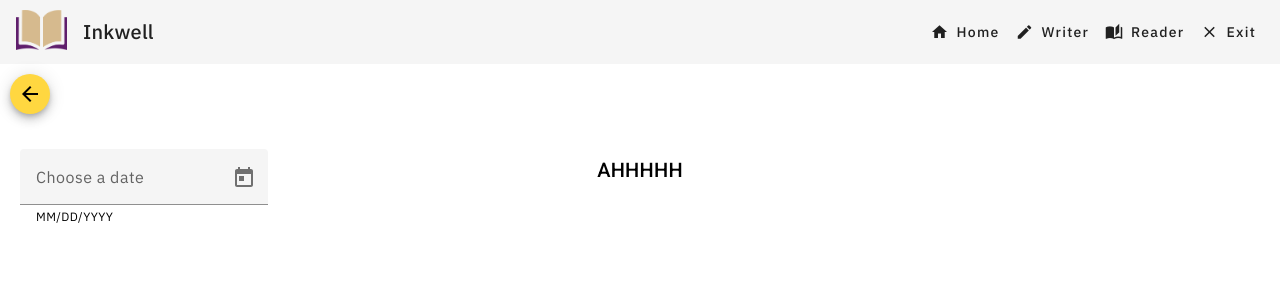
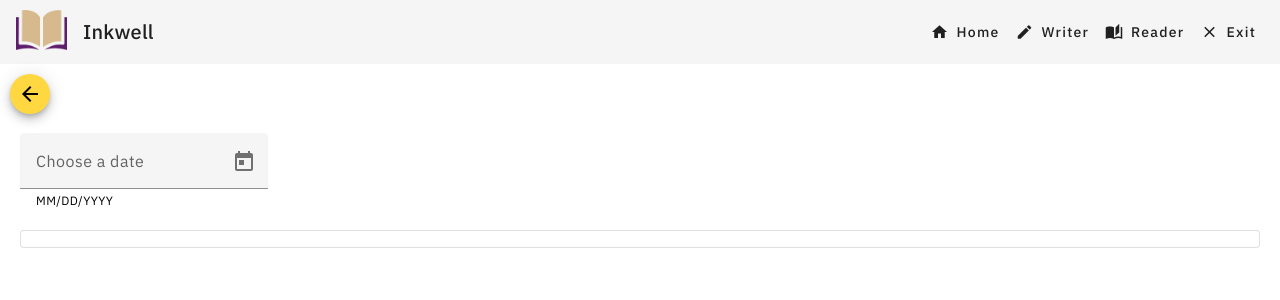
Before and after one commit to ShivankKapoor/inkwell, an Angular app: page /reader in a window 1280 px wide. Shown: the top 300 px of the page. Built offline with nearby package versions, Linux system fonts and the light colour scheme.

Commit message:
Make reader component

```diff
--- a/src/app/pages/reader-page/reader-page.component.html
+++ b/src/app/pages/reader-page/reader-page.component.html
@@ -5,9 +5,19 @@
 </div>
 <div class="picker-container">
     <div class="picker">
-        <app-reader-picker [availableDates]="this.availableDates || []" (dateSelected)="onDateSelected($event)"></app-reader-picker>
+        <app-reader-picker [availableDates]="this.availableDates || []"
+            (dateSelected)="onDateSelected($event)"></app-reader-picker>
     </div>
     <div class="entry-title">
-        <h2>{{ outputString }}</h2>
+        <h2></h2>
     </div>
 </div>
+
+<div class="reader-container">
+    <mat-card appearance="outlined">
+        <mat-card-title class="reader-header">
+            {{ outputString }}
+        </mat-card-title>
+        <mat-card-content><h3>{{textContent}}</h3></mat-card-content>
+    </mat-card>
+</div>
--- a/src/app/pages/reader-page/reader-page.component.scss
+++ b/src/app/pages/reader-page/reader-page.component.scss
@@ -55,3 +55,13 @@
   button {
     font-size: 14px;
   }
+
+  .reader-header{
+    text-align: center;
+  }
+
+  .reader-container{
+    padding-top: 20px;
+    padding-left: 20px;
+    padding-right: 20px;
+  }
--- a/src/app/pages/reader-page/reader-page.component.ts
+++ b/src/app/pages/reader-page/reader-page.component.ts
@@ -8,7 +8,7 @@ import { FileService } from '../../services/file-service/file.service';
   styleUrl: './reader-page.component.scss'
 })
 export class ReaderPageComponent {
-  outputString: string | undefined = "AHHHHH";
+  outputString: string | undefined = "";
   selectedDate: Date | undefined = undefined;
   isEnabled: boolean = false;
   textContent: string | undefined = '';
```
Also changed, not shown: src/app/components/reader-picker/reader-picker.component.html (line endings or trailing spaces).
